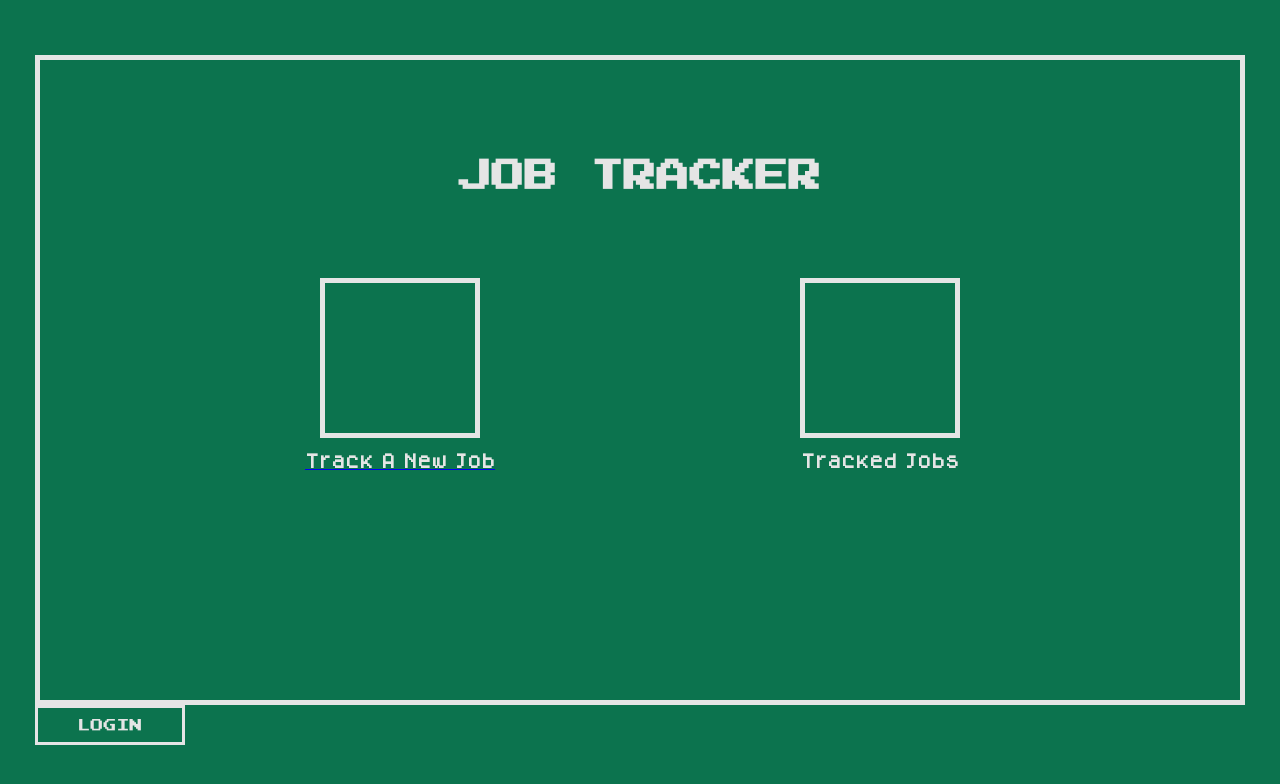
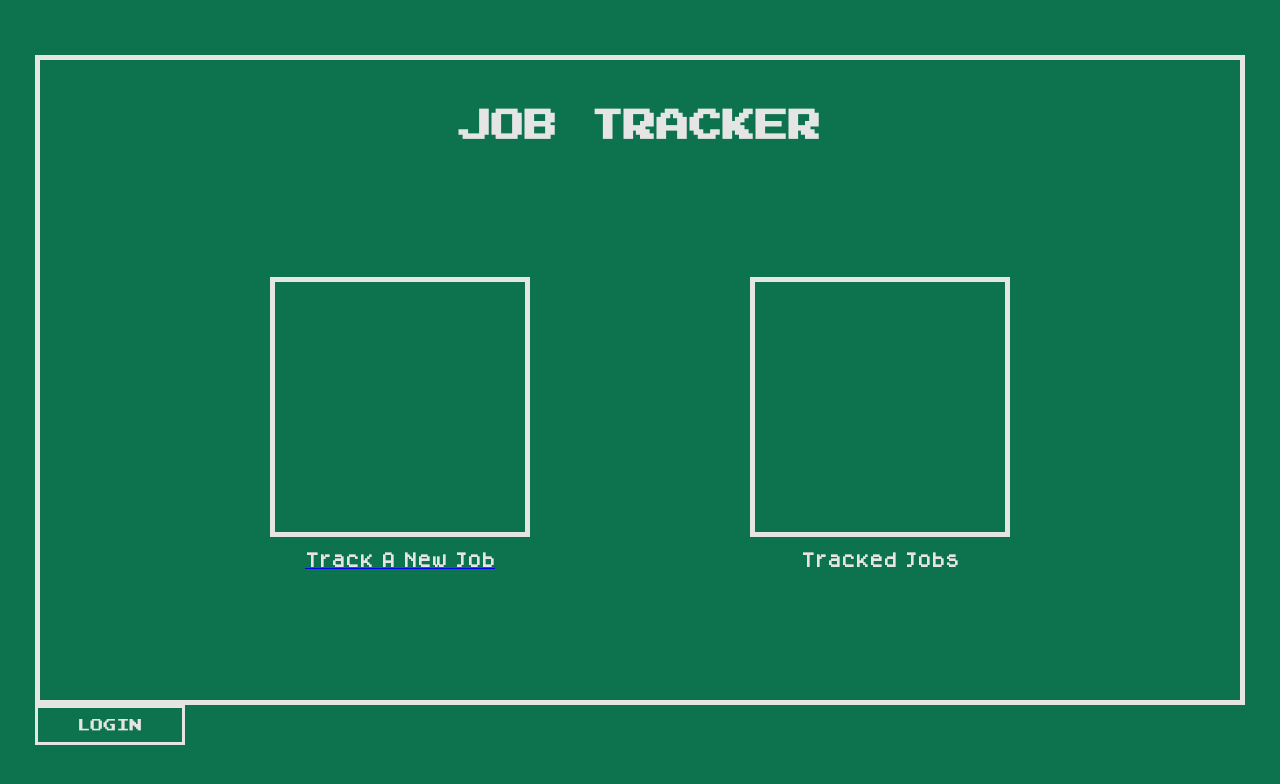
Before and after one commit to grantortino/job-hunter, a React (Create React App) app: page /tracker in a window 1280 px wide. Shown: the top 784 px of the page. Built offline with nearby package versions, Linux system fonts and the light colour scheme.

Commit message:
styling cards

```diff
--- a/src/App.scss
+++ b/src/App.scss
@@ -103,7 +103,15 @@ p {
   width: 100%;
 }
 
-.job-tracker-section, .job-journal-section, .job-interview-section {
+// .job-tracker-section, .job-journal-section, .job-interview-section {
+//   width: 200px;
+//   height: 230px;
+//   display: flex;
+//   flex-direction: column;
+//   align-items: center;
+// }
+
+.job-tracker-card-medium {
   width: 200px;
   height: 230px;
   display: flex;
@@ -111,15 +119,39 @@ p {
   align-items: center;
 }
 
-.job-card-image:hover {
+.job-card-image-medium {
+  min-width: 150px;
+  min-height: 150px;
+  border: 5px solid $fontColor;
+}
+
+.job-card-image-medium:hover {
   background-color: $fontColor;
   cursor: pointer;
 }
 
-.job-card-image {
-  min-width: 150px;
-  min-height: 150px;
+.job-tracker-card-big {
+  width: 300px;
+  height: 330px;
+  display: flex;
+  flex-direction: column;
+  align-items: center;
+}
+
+.job-card-image-big {
+  min-width: 250px;
+  min-height: 250px;
   border: 5px solid $fontColor;
+}
+
+.job-card-image-big:hover {
+  background-color: $fontColor;
+  cursor: pointer;
+}
+
+.job-card-image-big:hover {
+  background-color: $fontColor;
+  cursor: pointer;
 }
 
 .job-hunter-png-container {
@@ -140,7 +172,7 @@ p {
   display: flex;
   flex-direction: column;
   align-items: center;
-  justify-content: center;
+  justify-content: space-around;
 }
 
 .tracker-sections-container {
--- a/src/components/JobTrackerMain.js
+++ b/src/components/JobTrackerMain.js
@@ -17,15 +17,15 @@ const JobTrackerMain = () => {
             <div className="tracker-sections-container">
 
                 <Link to="/trackerform">
-                    <div className="job-tracker-section">
-                        <div className="job-card-image"></div>
+                    <div className="job-tracker-card-big">
+                        <div className="job-card-image-big"></div>
                         <p>Track A New Job</p>
                     </div>
                 </Link>
 
                 <div>
-                    <div className="job-tracker-section">
-                        <div className="job-card-image"></div>
+                    <div className="job-tracker-card-big">
+                        <div className="job-card-image-big"></div>
                         <p>Tracked Jobs</p>
                     </div>
                 </div>
--- a/src/components/StartScreen.js
+++ b/src/components/StartScreen.js
@@ -17,19 +17,19 @@ const StartScreen = () => {
           <div className="sections-container">
 
             <Link to="/tracker">
-              <div className="job-tracker-section">
-                <div className="job-card-image"></div>
+              <div className="job-tracker-card-medium">
+                <div className="job-card-image-medium"></div>
                 <p>Job Tracker</p>
               </div>
             </Link>
 
-            <div className="job-journal-section">
-              <div className="job-card-image"></div>
+            <div className="job-journal-card-medium">
+              <div className="job-card-image-medium"></div>
               <p>Job Journal</p>
             </div>
 
-            <div className="job-interview-section">
-              <div className="job-card-image"></div>
+            <div className="job-interview-card-medium">
+              <div className="job-card-image-medium"></div>
               <p>Job Interview</p>
             </div>
           </div>
```
